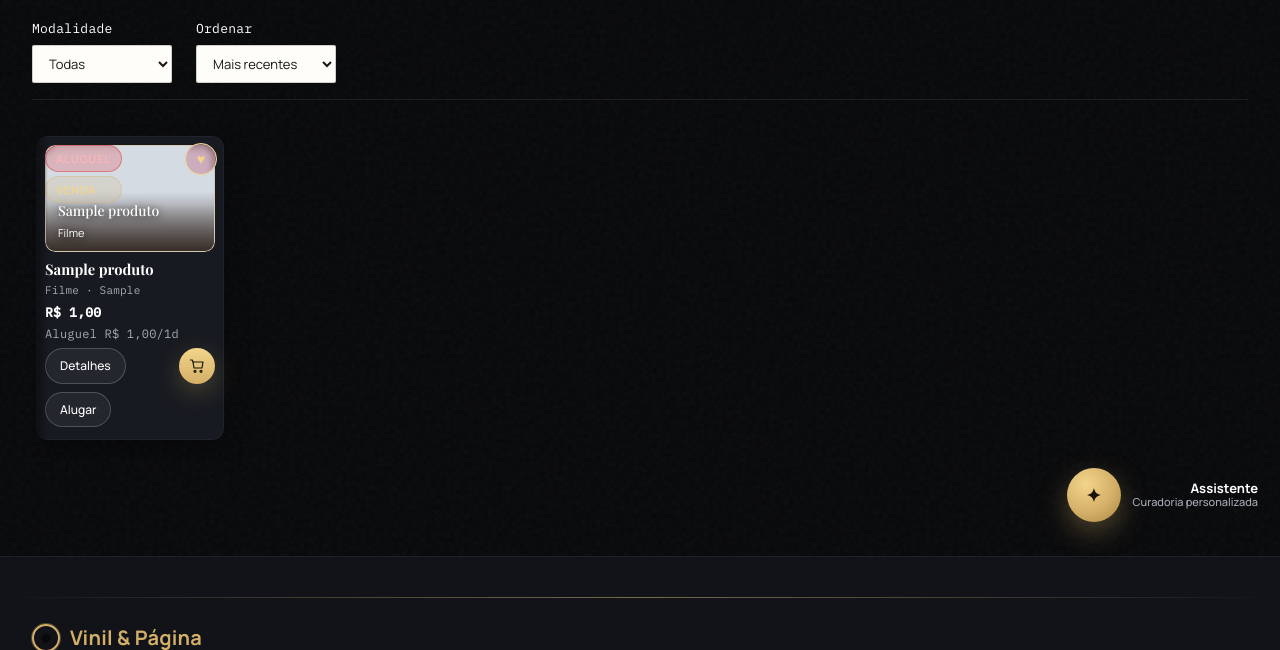
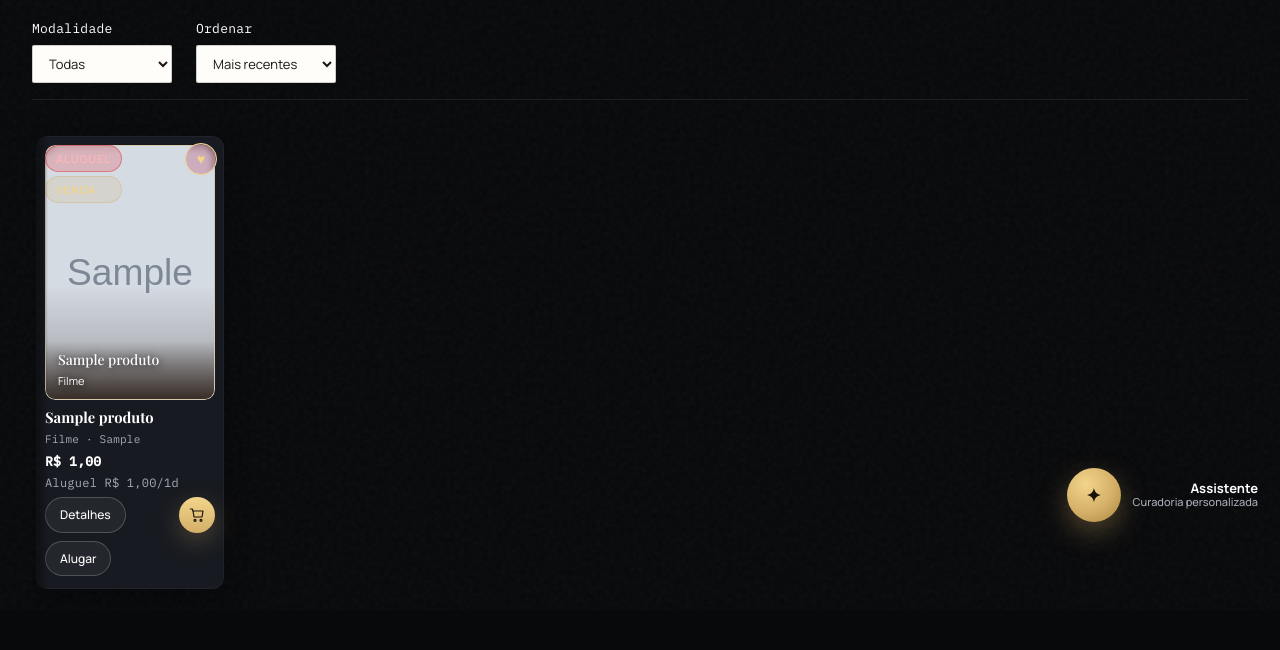
Before and after one commit to 0125mateus/site_vo, a Django app: page /filmes/ in a window 1280 px wide. Shown: the part 190-840 px from the top of the page. Run offline with Django 5.2, Linux system fonts and the light colour scheme; a user stored in the database is signed in; tables that the repository leaves empty hold one stand-in row (values such as "Sample post"); grey boxes marked "Sample" are stand-in pictures; some web fonts are replaced.

Commit message:
Mostra a capa do filme inteira no card, no formato de poster.
Co-authored-by: Cursor <cursoragent@cursor.com>

```diff
--- a/config/settings.py
+++ b/config/settings.py
@@ -108,7 +108,7 @@ USE_TZ = True
 STATIC_URL = '/static/'
 STATICFILES_DIRS = [BASE_DIR / 'static']
 STATIC_ROOT = BASE_DIR / 'staticfiles'
-STATIC_VERSION = '20261006preview2'
+STATIC_VERSION = '20261006capa'
 
 STORAGES = {
     'default': {
--- a/static/css/streaming.css
+++ b/static/css/streaming.css
@@ -384,9 +384,11 @@ body.site-with-bottom-nav .item-card--musica .sleeve {
 
 body.site-with-bottom-nav .item-card--midia .sleeve,
 body.site-with-bottom-nav .sleeve--midia {
-    aspect-ratio: 16 / 10;
+    aspect-ratio: 2 / 3;
     width: 100%;
     height: auto;
+    background-position: center center;
+    background-size: cover;
 }
 
 body.site-with-bottom-nav .item-card--livro .spine {
```
